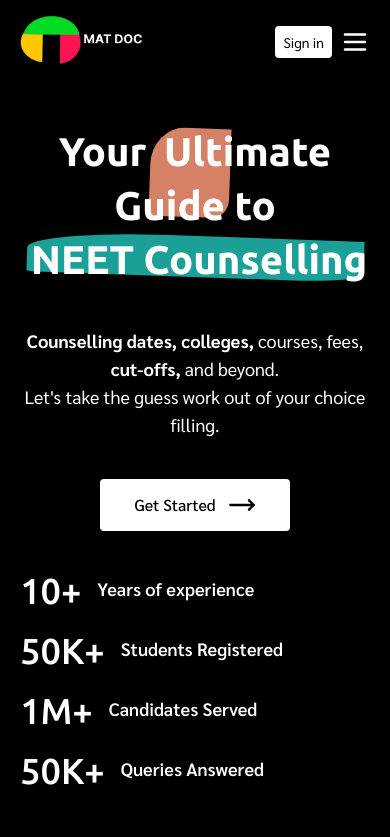
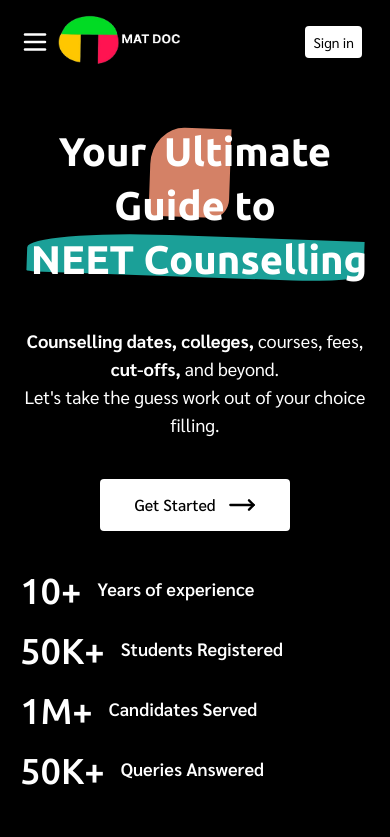
Before and after one commit to invincibleinventor/matdoc-main, a React (Vite) app: page / in a window 390 px wide. Shown: the top 837 px of the page. Built offline with nearby package versions, Linux system fonts and the light colour scheme.

Commit message:
worked on the changes

```diff
--- a/src/components/Layout/Navbar.jsx
+++ b/src/components/Layout/Navbar.jsx
@@ -109,7 +109,12 @@ const Navbar = () => {
       }`}
     >
       <div className="relative z-50 flex items-center justify-between px-5 py-3 mx-auto lg:container xl:max-w-screen-xl">
-        <div className="w-[14%]">
+        <div className="w-[60%] mmd:w-[14%] flex justify-start items-center ">
+          <Menu
+            className="mr-2 text-white"
+            size={30}
+            onClick={() => setMobileModal(true)}
+          />
           <Link to="/" rel="canonical">
             <img
               src={Assets.MatDoc}
@@ -120,13 +125,13 @@ const Navbar = () => {
           </Link>
         </div>
         <div className="w-[62%] flex justify-center items-center ">
-          <ul className="items-center justify-center hidden lg:flex gap-x-4 xl:gap-x-7">
+          <ul className="items-center justify-center hidden mmd:flex gap-x-3 lg:gap-x-4 xl:gap-x-7">
             {menuBar.map((menu) => (
               <li className="relative text-base text-white " key={menu.id}>
                 {menu.id == 1 ? (
                   <a
                     href={menu.link}
-                    className="flex items-center justify-start text-base font-medium duration-500 ease-in-out xl:text-lg hover:scale-105"
+                    className="flex items-center justify-start text-sm font-medium duration-500 ease-in-out lg:text-base xl:text-lg hover:scale-105"
                     rel="canonical"
                   >
                     {menu.name}
@@ -134,7 +139,7 @@ const Navbar = () => {
                 ) : (
                   <Link
                     to={menu.link}
-                    className="flex items-center justify-start text-base font-medium duration-500 ease-in-out xl:text-lg hover:scale-105"
+                    className="flex items-center justify-start text-sm font-medium duration-500 ease-in-out lg:text-base xl:text-lg hover:scale-105"
                     rel="canonical"
                     onClick={() => toggleSubmenu(menu.id)}
                   >
@@ -165,7 +170,10 @@ const Navbar = () => {
                           rel="canonical"
                           className="block px-8 py-5 rounded hover:bg-slate-800"
                         >
-                          <h3 className="text-2xl"> {subItem.name}</h3>
+                          <h3 className="text-xl lg:text-2xl">
+                            {" "}
+                            {subItem.name}
+                          </h3>
                           {subItem?.para && (
                             <p className="mt-1 text-base">{subItem?.para}</p>
                           )}
@@ -179,20 +187,20 @@ const Navbar = () => {
           </ul>
         </div>
         <div className="w-[17%] flex justify-end items-center ">
-          <ul className="items-center justify-end hidden ml-4 lg:flex">
+          <ul className="items-center justify-end hidden ml-4 mmd:flex">
             <li>
               <Link
                 to="/auth/login"
                 rel="canonical"
                 target="_blank"
-                className="flex items-center justify-center px-3 py-2 text-base text-black bg-white rounded cursor-pointer xl:px-5"
+                className="flex items-center justify-center px-3 py-2 text-sm text-black bg-white rounded cursor-pointer lg:text-base xl:px-5"
               >
                 {" "}
                 Sign in / Sign up
               </Link>
             </li>
           </ul>
-          <ul className="flex items-center justify-end lg:hidden">
+          <ul className="flex items-center justify-end mmd:hidden">
             {mobileModal ? (
               <X
                 className="relative z-50 text-white"
@@ -210,11 +218,6 @@ const Navbar = () => {
                   {" "}
                   Sign in
                 </Link>
-                <Menu
-                  className="text-white"
-                  size={30}
-                  onClick={() => setMobileModal(true)}
-                />
               </>
             )}
           </ul>
```
